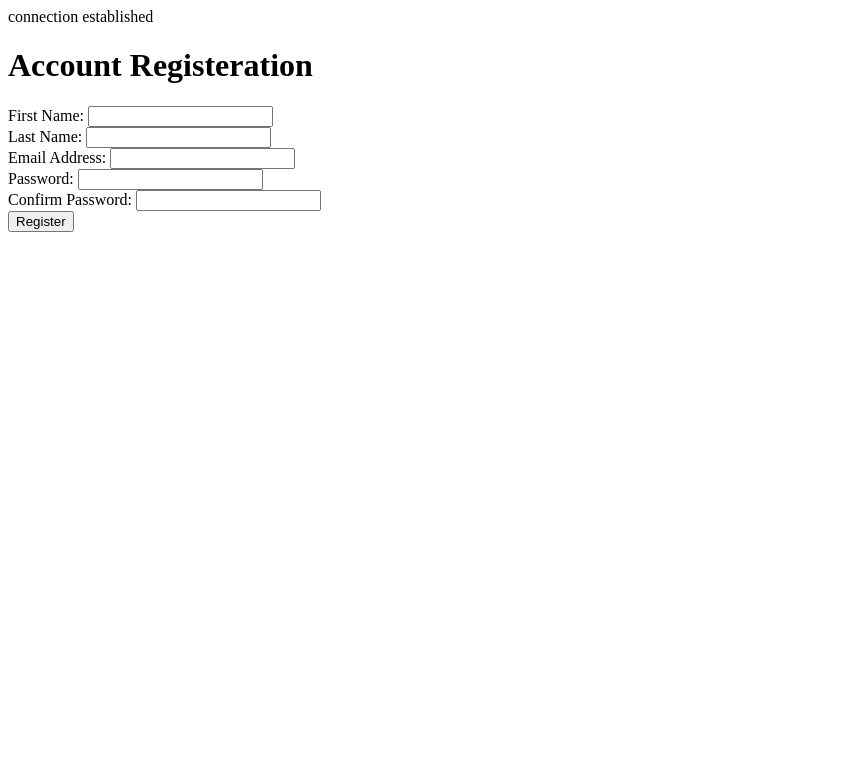
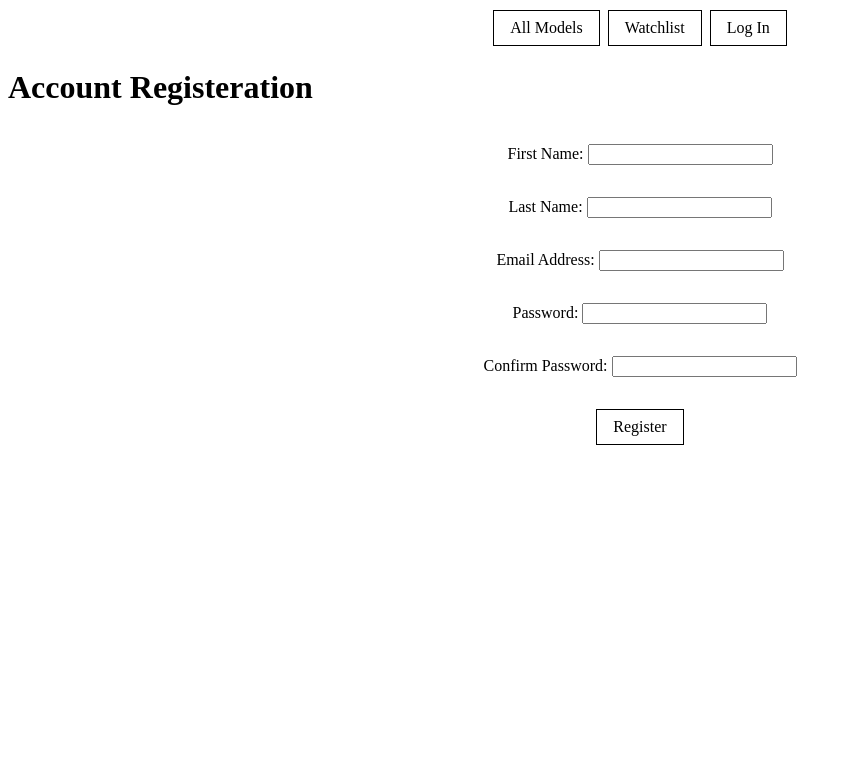
Before and after one commit to difanhou98/sessionsandmanagement, a PHP site: page /register.php in a window 1280 px wide. Shown: the top 783 px of the page, without its empty margins (0-852 px from the left). Run offline with PHP 8.4, Linux system fonts and the light colour scheme.

Commit message:
final version

```diff
--- a/addtowatchlist.php
+++ b/addtowatchlist.php
@@ -1,5 +1,7 @@
 <?php
 include("functions.php");
+include("nav.php");
+
 //get product id from modeldetails.php's addtowatchlist button
 $productCode = !empty($_POST['item_to_add']) ? $_POST['item_to_add']: "";
 
@@ -9,7 +11,7 @@ if(!isset($_SESSION['valid_user'])) {
 	direct_to('login.php');
 }
 
-
+//get user email info to use in later query
 $email = $_SESSION['valid_user'];
 
 if (isset($_SESSION['callback_url']) && $_SESSION['callback_url'] == 'addtowatchlist.php') {
@@ -17,7 +19,7 @@ if (isset($_SESSION['callback_url']) && $_SESSION['callback_url'] == 'addtowatch
 	unset($_SESSION['callback_url'],$_SESSION['productCode']);
 
 }
-//direct_to("showwatchlist.php");
+direct_to("showwatchlist.php");
 $message = "";
 if (!is_in_watchlist($productCode)){
     $query = "INSERT INTO watchlist (email, productCode) VALUES (?,?)";
--- a/functions.php
+++ b/functions.php
@@ -1,9 +1,7 @@
 <?php
 session_start();
 $connection =  connect('localhost', 'root', '', 'classicmodels');
-if (isset($connection)){
-echo "connection established";
-}
+
 function use_http(){
     if(isset($_SERVER['HTTPS']) &&  $_SERVER['HTTPS']== "on") {
         header("Location: http://" . $_SERVER['HTTP_HOST'] .
@@ -50,7 +48,9 @@ function is_in_watchlist($product_id){
             return ($stmt->fetch() && $count > 0);
         }
     }
+    if (!empty($stmt)){
     $stmt->free_result();
+    }
     return false;
 }
 
--- /dev/null
+++ b/nav.php
@@ -0,0 +1,19 @@
+
+<?php
+error_reporting(E_ALL);
+ini_set('display_errors', 1);
+
+
+echo "<div class=\"nav-container\"><div class=\"nav-item\">";
+echo "<a href=\"showmodels.php\">All Models</a></div>";
+echo "<div class=\"nav-item\"><a href=\"showwatchlist.php\">Watchlist</a></div>";
+echo "<div class=\"nav-item\">";
+        if (!isset($_SESSION['valid_user'])){
+
+            echo "<a href=\"login.php\">Log In</a>";
+        }
+        else{
+            echo "<a href=\"signout.php\">Sign Out</a>";
+        }
+echo "</div></div>";
+?>
--- a/register.php
+++ b/register.php
@@ -1,5 +1,6 @@
 <?php
 require('functions.php');
+include("nav.php");
 
 //use_https();
 error_reporting(E_ALL);
@@ -28,8 +29,7 @@ if (isset($_POST['submit'])){
         //echo $query;
         $callback_url = "index.php";
         if (isset($_SESSION['callback_url']))
-        	$callback_url = $_SESSION['callback_url'];
-        //switch back to non-secure http
+        $callback_url = $_SESSION['callback_url'];
         direct_to($callback_url);
     }
 
@@ -50,24 +50,41 @@ $connection->close();
     <meta charset="UTF-8">
     <meta http-equiv="X-UA-Compatible" content="IE=edge">
     <meta name="viewport" content="width=device-width, initial-scale=1.0">
+    <link rel="stylesheet" href="style.css">
     <title>Document</title>
 </head>
 <body>
     <h1>Account Registeration</h1>
-    <form action="register.php" method="POST">
-        <label for="fname">First Name: <input name="fname" type="text" value="<?php $fname ?>"></label>
-        <br/>
-        <label for="lname">Last Name: <input type="text" name="lname" value="<?php $lname ?>"></label>
-        <br/>
-        <label for="email">Email Address: <input type="email" name="email" value="<?php $email ?>"></label>
-        <br/>
-        <label for="password">Password: <input type="password" name="password" value=""></label>
-        <br/>
-        <label for="password2">Confirm Password: <input type="password" name="password2" value=""></label>
-        <br/>
+    <form class="form-container" action="register.php" method="POST">
+        <div class="form-item">
+            <label for="fname">First Name:</label>
+            <input name="fname" type="text" value="<?php $fname ?>">
+        </div>
 
-        <input type="submit" name="submit" value="Register">
-        <?php if(!empty($message)) echo '<p>' . $message . '</p>' ?>
+        <div class="form-item">
+            <label for="lname">Last Name: </label>
+            <input type="text" name="lname" value="<?php $lname ?>">
+        </div>
+
+        <div class="form-item">
+            <label for="email">Email Address: </label>
+            <input type="email" name="email" value="<?php $email ?>">
+        </div>
+
+        <div class="form-item">
+            <label for="password">Password: </label>
+            <input type="password" name="password" value="">
+        </div>
+
+        <div class="form-item">
+            <label for="password2">Confirm Password: </label>
+            <input type="password" name="password2" value="">
+        </div>
+
+        <div class="form-item button">
+            <input type="submit" name="submit" value="Register">
+            <?php if(!empty($message)) echo '<p>' . $message . '</p>' ?>
+        </div>
     </form>
 </body>
 </html>
--- /dev/null
+++ b/style.css
@@ -0,0 +1,63 @@
+/* nav style */
+.nav-container {
+  display: flex;
+  flex-direction: row;
+  justify-content: center;
+}
+.nav-item {
+  padding: 0.5rem 1rem;
+  margin: 2px 4px;
+  border: 1px solid black;
+}
+
+a {
+  text-decoration: none;
+  color: black;
+}
+
+/* showmodels links */
+ul {
+  display: flex;
+  flex-direction: column;
+  justify-content: center;
+}
+li {
+  padding: 0.5rem 1rem;
+}
+
+a.model-link {
+  text-decoration: none;
+}
+
+a.model-link:hover {
+  text-decoration: none;
+  color: red;
+}
+
+/* form style */
+.form-container {
+  display: flex;
+  flex-direction: column;
+  justify-content: center;
+}
+
+.form-item {
+  margin: 1rem 0;
+  align-self: center;
+}
+
+button,
+input[type="submit"] {
+  background: none;
+  color: inherit;
+  border: none;
+  padding: 0;
+  font: inherit;
+  cursor: pointer;
+  outline: inherit;
+}
+.button {
+  display: inline-block;
+  padding: 0.5rem 1rem;
+  border: 1px solid black;
+}
```
Also changed, not shown: index.php (+1 -26 lines), login.php (+17 -11 lines), modeldetails.php (+4 -5 lines), showmodels.php (+5 -3 lines), showwatchlist.php (+4 -3 lines), signout.php (added, +7 -0 lines), style/style.css (deleted, +0 -15 lines).
